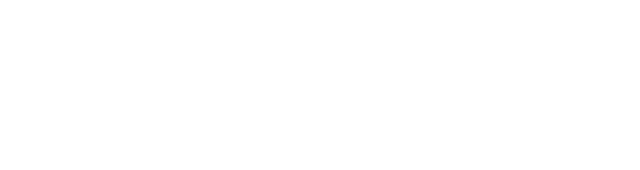
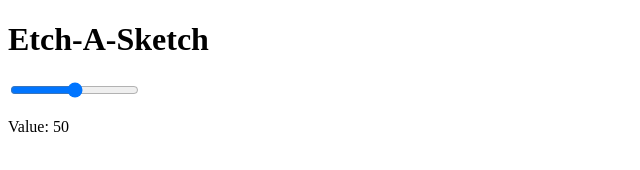
Before and after one commit to joshuanelsondev/etch-a-sketch, a plain HTML site: page index.html in a window 1280 px wide. Shown: the whole page, without its empty margins (0-640 px from the left). Drawn offline with Linux system fonts and the light colour scheme.

Commit message:
Create a slider for user to pick the size of the grid

```diff
--- a/etch_a_sketch.js
+++ b/etch_a_sketch.js
@@ -0,0 +1,7 @@
+const slider = document.getElementById('slide');
+const sliderValueDisplay = document.getElementById('sliderValueDisplay');
+sliderValueDisplay.innerHTML = slider.value;
+
+slider.oninput = function() {
+    sliderValueDisplay.textContent = this.value;
+};
--- a/index.html
+++ b/index.html
@@ -4,10 +4,19 @@
         <meta charset="UTF-8">
         <title>Etch-A-Sketch</title>
         <link rel="stylesheet" href="style.css">
-        <script src="etch_a_sketch.js"></script>
+
     </head>
     <body>
+        <header id="headerBox">
+            <h1 class="header">Etch-A-Sketch</h1>
+        </header>
+        <div class="slideContainer">
+            <input id="slide" type="range" min="0" max="100" value="50" step="10">
+            <p>Value: <span id="sliderValueDisplay"></span></p>
+        </div>
+
         <div class="container"></div>
 
+    <script src="etch_a_sketch.js"></script>
     </body>
 </html>
```
Also changed, not shown: ._index.html.
